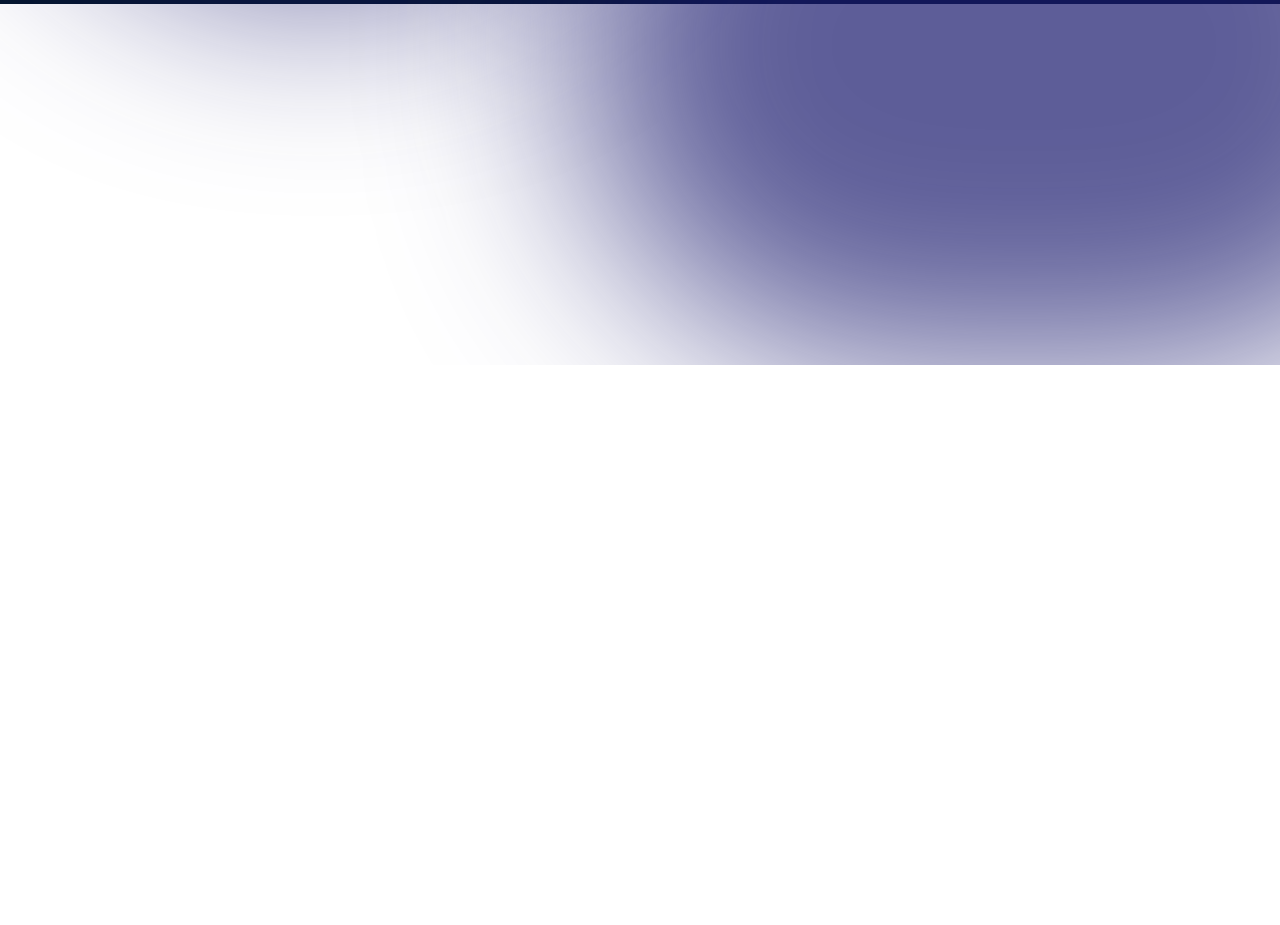
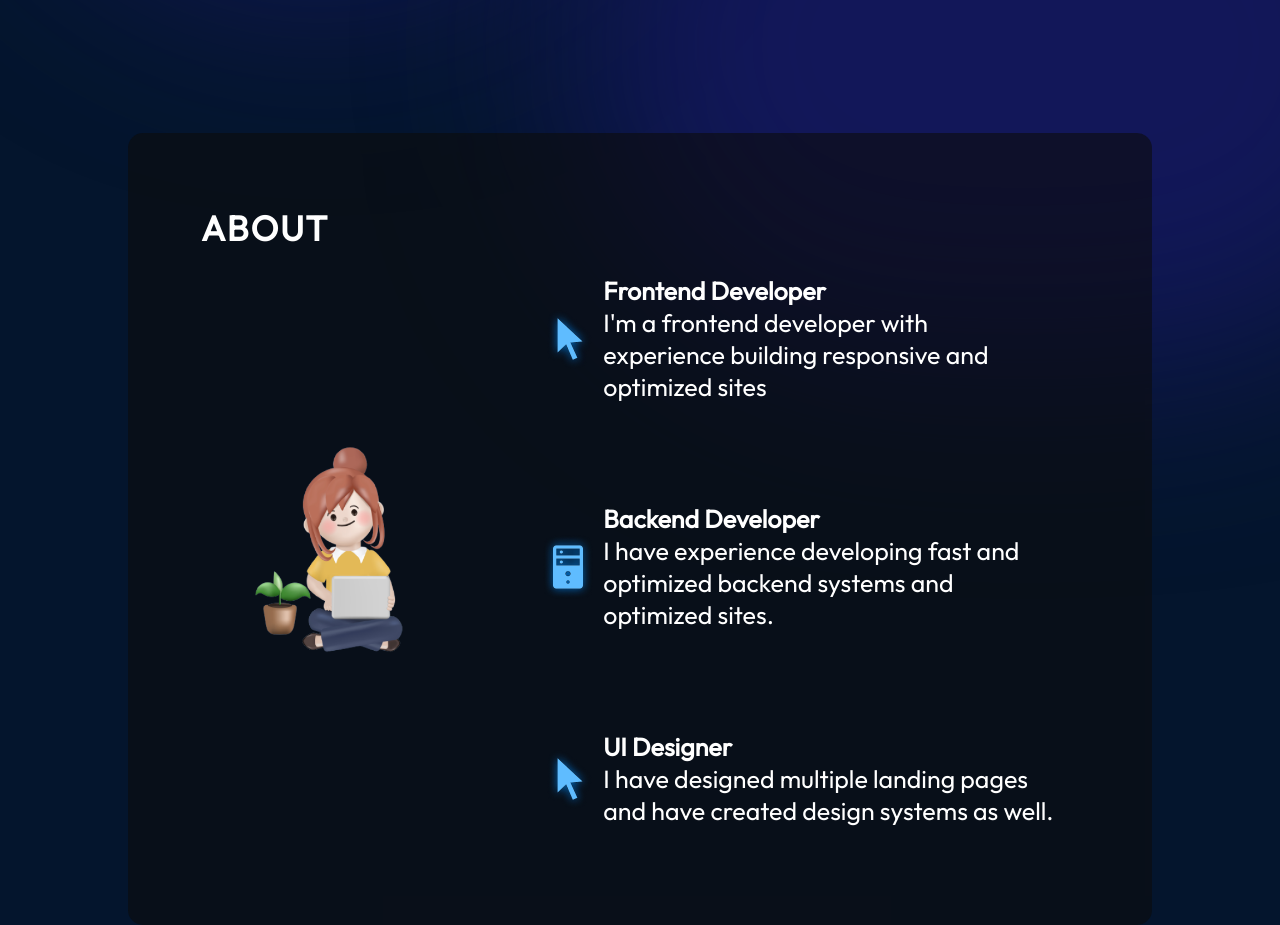
Before and after one commit to Antartic4/rjsv-portfolio, a React (Vite) app: page / in a window 1280 px wide. Shown: the part 660-1585 px from the top of the page. Before the commit the page ends 1025 px from the top, so only its background shows below. Built offline with nearby package versions, Linux system fonts and the light colour scheme.

Commit message:
Added about section

```diff
--- a/src/App.jsx
+++ b/src/App.jsx
@@ -1,4 +1,5 @@
 import styles from './App.module.css';
+import { About } from './components/About/About';
 import { Hero } from './components/Hero/Hero';
 import { Navbar } from './components/Navbar/Navbar';
 
@@ -7,6 +8,7 @@
     <div className={styles.App}>
       <Navbar />
       <Hero />
+      <About />
     </div>
   );
 }
--- /dev/null
+++ b/src/components/About/About.jsx
@@ -0,0 +1,51 @@
+/* eslint-disable react/no-unescaped-entities */
+import { getImageUrl } from '../../utils';
+
+import styles from './About.module.css';
+
+export const About = () => {
+  return (
+    <section className={styles.container} id="about">
+      <h2 className={styles.title}>About</h2>
+      <div className={styles.content}>
+        <img
+          src={getImageUrl('about/aboutImage.png')}
+          alt="Sitting with a laptop"
+          className={styles.aboutImage}
+        />
+        <ul className={styles.aboutItems}>
+          <li className={styles.aboutItem}>
+            <img src={getImageUrl('about/cursorIcon.png')} alt="Cursor icon" />
+            <div className={styles.aboutItemText}>
+              <h3>Frontend Developer</h3>
+              <p>
+                I'm a frontend developer with experience building responsive and
+                optimized sites
+              </p>
+            </div>
+          </li>
+          <li className={styles.aboutItem}>
+            <img src={getImageUrl('about/serverIcon.png')} alt="Server icon" />
+            <div className={styles.aboutItemText}>
+              <h3>Backend Developer</h3>
+              <p>
+                I have experience developing fast and optimized backend systems
+                and optimized sites.
+              </p>
+            </div>
+          </li>
+          <li className={styles.aboutItem}>
+            <img src={getImageUrl('about/cursorIcon.png')} alt="UI icon" />
+            <div className={styles.aboutItemText}>
+              <h3>UI Designer</h3>
+              <p>
+                I have designed multiple landing pages and have created design
+                systems as well.
+              </p>
+            </div>
+          </li>
+        </ul>
+      </div>
+    </section>
+  );
+};
--- /dev/null
+++ b/src/components/About/About.module.css
@@ -0,0 +1,92 @@
+@import '../../vars.css';
+
+.container {
+  position: relative;
+  background-color: rgba(12, 12, 12, 0.6);
+  border-radius: 15px;
+  padding: 73px;
+  margin-top: 129px;
+  z-index: 1;
+  margin-left: 10%;
+  margin-right: 10%;
+}
+
+.title {
+  color: var(--color-text);
+  font-size: 35px;
+  font-weight: 700;
+  letter-spacing: 1.75px;
+  text-transform: uppercase;
+}
+
+.content {
+  display: flex;
+  flex-direction: row;
+  align-items: center;
+}
+
+.aboutImage {
+  width: 35%;
+}
+
+.aboutItems {
+  color: var(--color-text);
+  display: flex;
+  flex-direction: column;
+  gap: 50px;
+}
+
+.aboutItem {
+  display: flex;
+  flex-direction: row;
+  align-items: center;
+  border-radius: 20px;
+  list-style: none;
+  padding: 25px;
+  background-image: linear-gradient(
+    90deg,
+    rgba(165, 215, 232, 0.42) 0%,
+    rgba(255, 255, 255, 0)
+  );
+  background-size: 0 100%;
+  background-repeat: no-repeat;
+  transition: 0.4s;
+}
+
+.aboutItem:hover {
+  background-size: 100% 100%;
+}
+
+.aboutItem h3 {
+  font-size: 25px;
+  font-weight: 600;
+}
+
+.aboutItem p {
+  font-size: 25px;
+}
+
+@media screen and (max-width: 830px) {
+  .container {
+    background-color: transparent;
+    padding-left: 0;
+    padding-right: 0;
+  }
+
+  .content {
+    flex-direction: column;
+  }
+
+  .aboutImage {
+    display: none;
+  }
+
+  .aboutItems {
+    margin-top: 29px;
+  }
+
+  .aboutItem {
+    padding-left: 0;
+    padding-right: 0;
+  }
+}
--- a/src/index.css
+++ b/src/index.css
@@ -4,3 +4,7 @@
   padding: 0;
   font-family: 'Outfit', Arial, Helvatica, sans-serif;
 }
+
+html {
+  scroll-behavior: smooth;
+}
```
